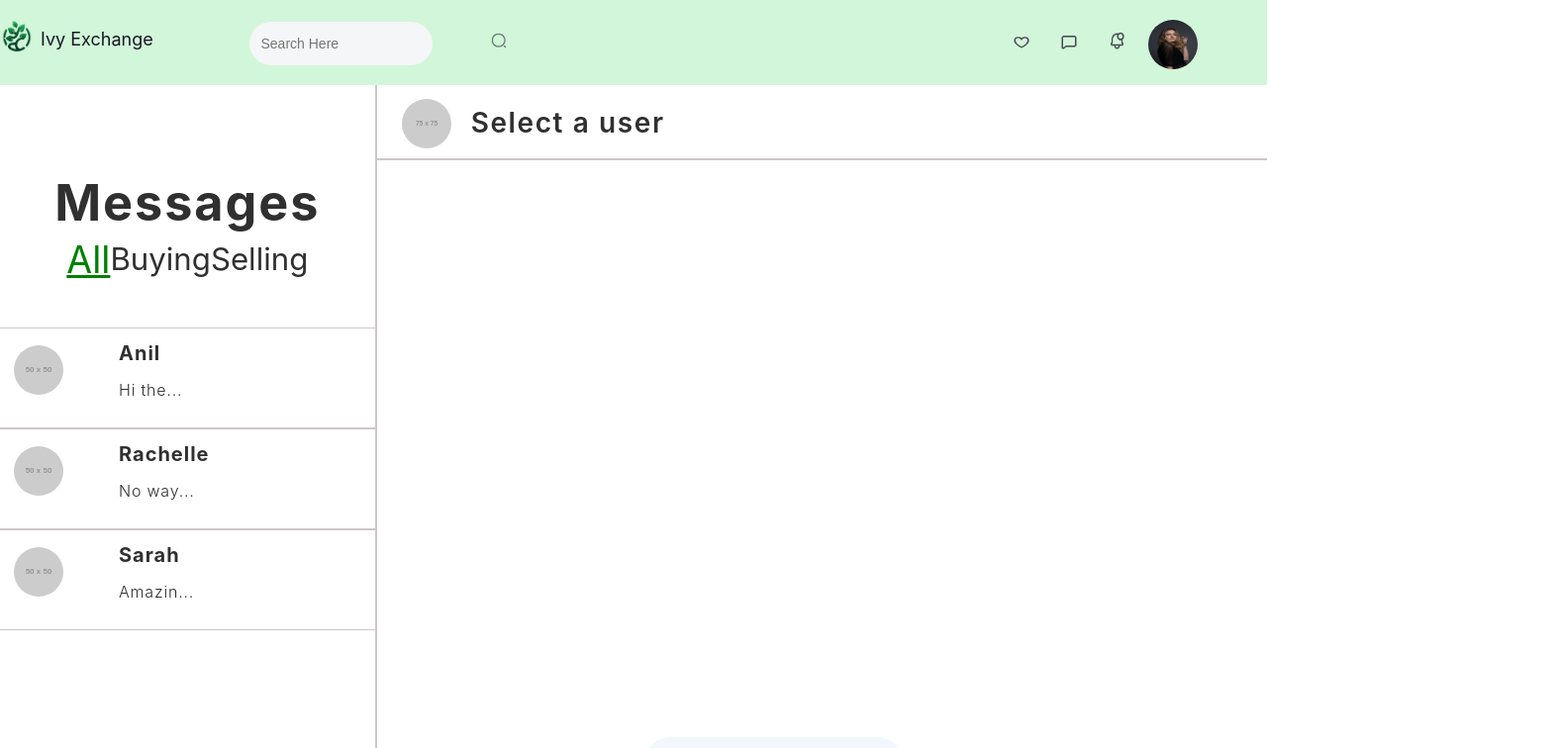
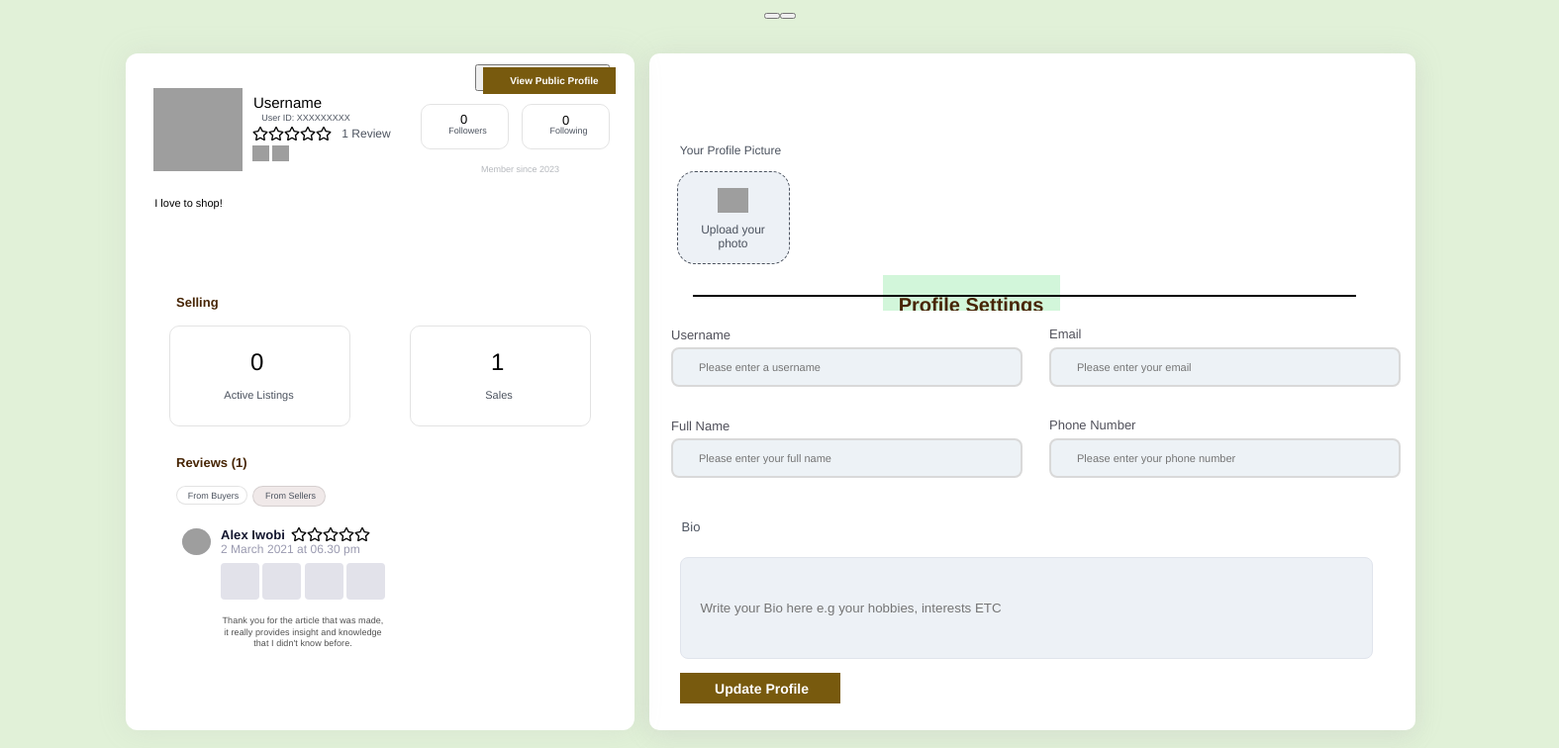
Before and after one commit to cs0320-f23/term-project-nsanch17-vchen27-kwalke19-eyoon20, a React (Vite) app in the folder front/: page /profile in a window 1280 px wide. Shown: the top 756 px of the page at 99% size, 1575 px wide, since content can reach past the window. Built offline with nearby package versions, Linux system fonts and the light colour scheme; grey boxes are pictures that could not be loaded; a web font is replaced by a local one.

Commit message:
feat: react router and messaging + home connection

```diff
--- a/front/package.json
+++ b/front/package.json
@@ -12,7 +12,8 @@
   "dependencies": {
     "react": "^18.2.0",
     "react-dom": "^18.2.0",
-    "react-icons": "^4.12.0"
+    "react-icons": "^4.12.0",
+    "react-router-dom": "^6.20.1"
   },
   "devDependencies": {
     "@types/react": "^18.2.37",
--- a/front/src/App.tsx
+++ b/front/src/App.tsx
@@ -1,18 +1,26 @@
-import React, { useEffect, useState } from "react";
-import Home from "./pages/Home.tsx";
-import {Messaging} from "./components/Messaging/Messaging.tsx"
+import React from 'react';
+import { BrowserRouter as Router, Routes, Route } from 'react-router-dom';
+import NavBar from './components/NavBar/NavBar';
+// Import the pages and components
+import Home from "./pages/Home";
+import Profile from "./pages/Profile";
+import Messaging from "./components/Messaging/Messaging";
 import "./style/App.css";
-import Profile from "./pages/Profile.tsx";
 
-// REMEMBER TO PUT YOUR API KEY IN A FOLDER THAT IS GITIGNORED!!
-// (for instance, /src/private/api_key.tsx)
-// import {API_KEY} from "./private/api_key"
+// If you had other imports, they would go here, following the same pattern
 
 function App() {
   return (
-    <div className="App">
-      <Messaging />
-    </div>
+    <Router>
+      <div className="App">
+        <Routes>
+          <Route path="/" element={<Home />} />
+          <Route path="/profile" element={<Profile />} />
+          <Route path="/messaging" element={<Messaging />} />
+          {/* Add additional routes as needed */}
+        </Routes>
+      </div>
+    </Router>
   );
 }
 
--- a/front/src/components/Messaging/Messaging.tsx
+++ b/front/src/components/Messaging/Messaging.tsx
@@ -126,3 +126,5 @@ export function Messaging() {
     </div>
   );
 }
+
+export default Messaging;
--- a/front/src/components/NavBar/NavBar.tsx
+++ b/front/src/components/NavBar/NavBar.tsx
@@ -1,4 +1,5 @@
 import React, { useState } from "react";
+import { useNavigate } from "react-router-dom";
 import "../../style/NavBar.css";
 import "../../style/App.css";
 import Logo from "../../assets/image-logo.png";
@@ -14,6 +15,11 @@ interface NavBarProps {}
 
 const NavBar: React.FC<NavBarProps> = () => {
   const [searchValue, setSearchValue] = useState("");
+  const navigate = useNavigate(); // Create navigate function
+
+  const handleChatClick = () => {
+    navigate('/messaging'); // Navigate to the messaging route
+  };
 
 
      return (
@@ -36,7 +42,7 @@ const NavBar: React.FC<NavBarProps> = () => {
         <img className="darkHeart" src={DarkHeart} />
       </div>
       <div className="rightHolders">
-            <img className="chat" src={Chat} />
+        <img className="chat" src={Chat} onClick={handleChatClick} /> {/* Add onClick event here */}
         <img className="darkChat" src={DarkChat} />
       </div>
           <div className="right">
--- a/front/src/pages/Home.tsx
+++ b/front/src/pages/Home.tsx
@@ -8,6 +8,7 @@ import RecommendedProducts from "../components/RecommendedProducts";
 import FeaturesContainer from "../components/FeaturesContainer";
 import Footer from "../components/Footer";
 import Header from "../components/Header";
+import Messaging from "../components/Messaging";
 import WelcomeContainer from "../components/WelcomeContainer";
 import Logo from "../assets/image-logo.png";
 
```
Also changed, not shown: front/src/components/Messaging/MessageRegistry.tsx (+1 -16 lines), 1 other file (tests, documents, lock files or other folders). Lines whose indentation alone changed are shown as unchanged.
